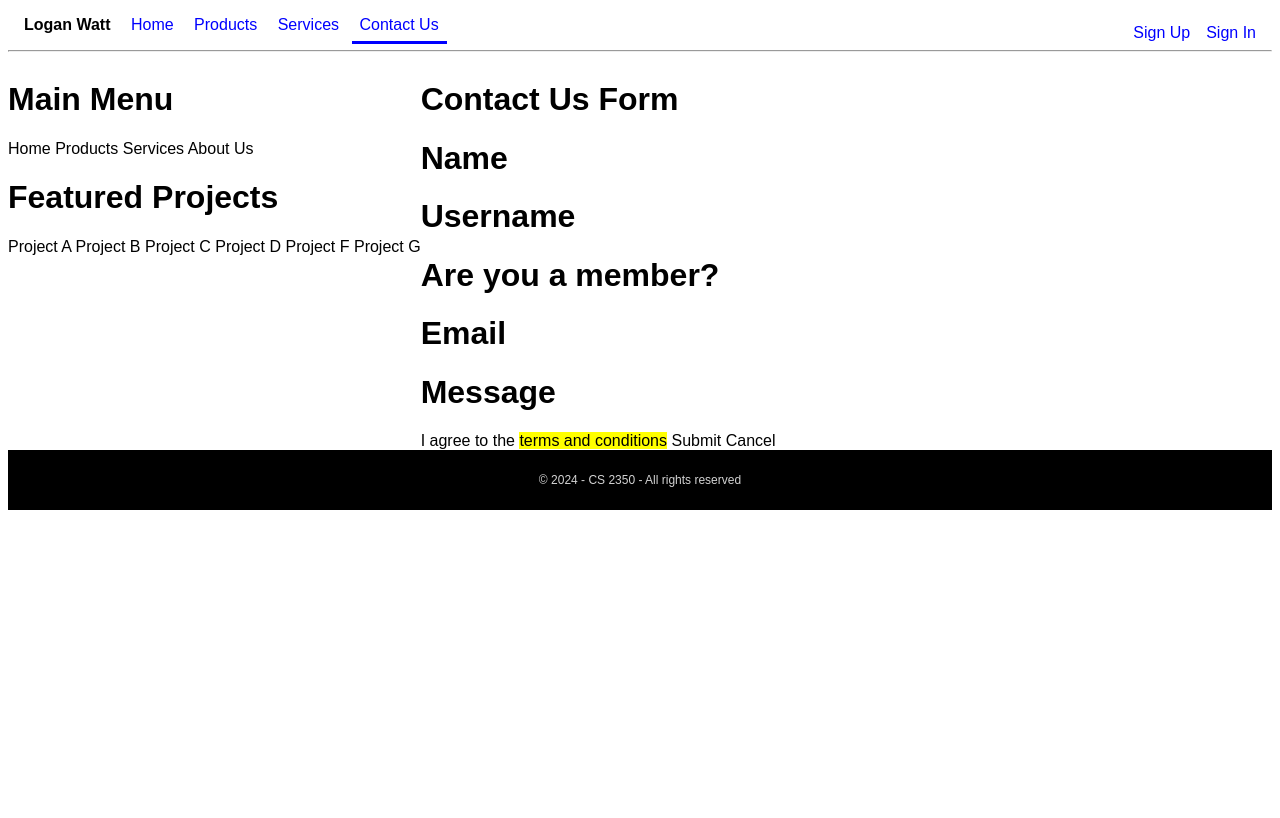
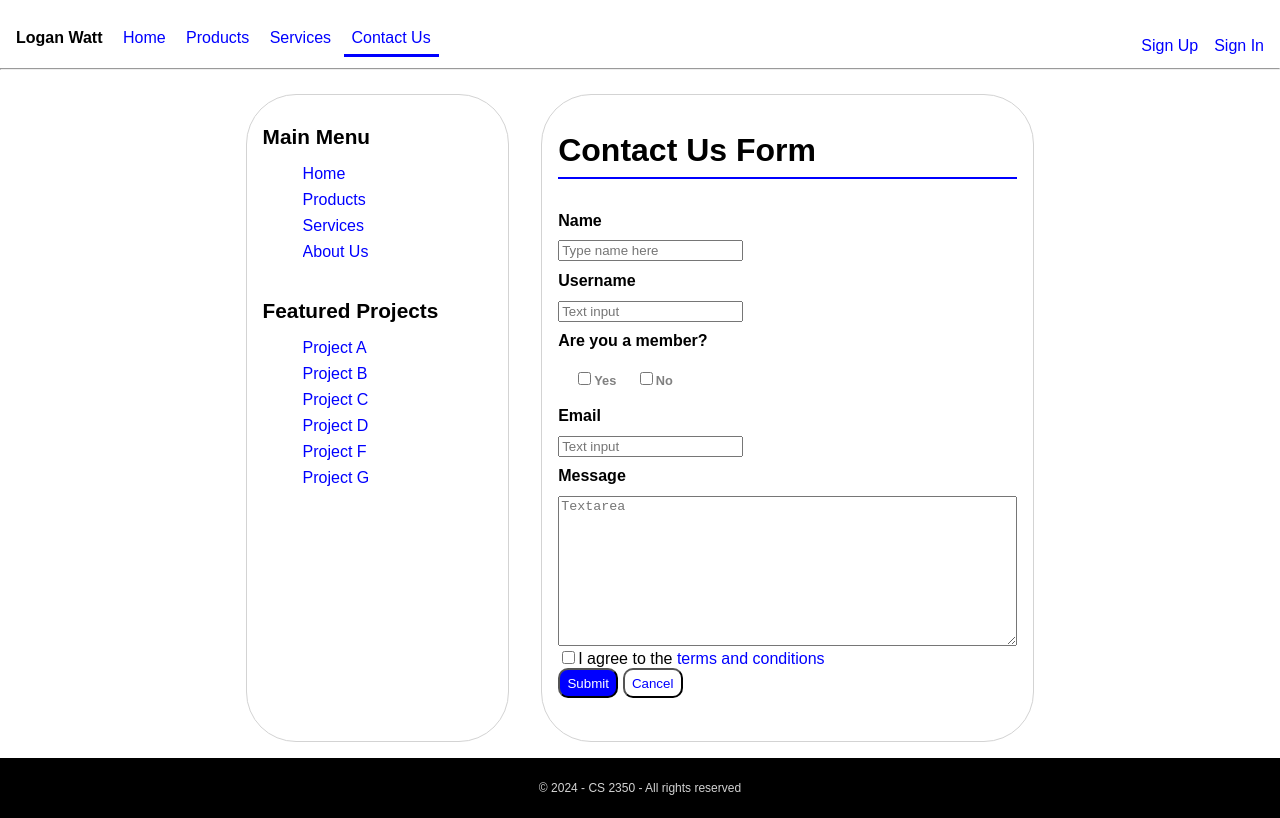
Before and after one commit to Logan-Watt/inclass-web-project, a website: page src/Simple_form/index.html in a window 1280 px wide. Drawn offline with Linux system fonts and the light colour scheme.

Commit message:
finished

```diff
--- a/src/Simple_form/index.html
+++ b/src/Simple_form/index.html
@@ -8,7 +8,6 @@
         <title>Simple Form</title>
 
         <style>
-        /* Default CSS for Page */
         :root {
             font-family: Arial, Helvetica, sans-serif;
             font-size: 16px;
@@ -17,16 +16,14 @@
 
         *, ::after, ::before {
             box-sizing: inherit;
-        }
-
-        /* CSS for Top Div */
-        .top {
-
+            overflow: hidden;
         }
 
         header {
             font-size: 1rem;
             padding: .5rem;
+            height: 60px;
+            line-height: 60px;
         }
 
         footer {
@@ -54,40 +51,14 @@
         }
 
         header .sign {
-            padding: .5rem;
             float: right;
         }
 
-        /* CSS for Creation of Flexbox */
         .use-flex #main-container {
             display: flex;
             flex-flow: row nowrap;
             width: 100vw;
-        }
-
-        /* CSS for Flexbox Left */
-        .use-flex #left-col {
-
-        }
-
-        .mainmenu {
-
-        }
-
-        .mainmenu h1 {
-
-        }
-
-        .featured {
-
-        }
-
-        .featured h1 {
-
-        }
-
-        .item {
-
+            justify-content: center;
         }
 
         .clearfix::after {
@@ -96,58 +67,85 @@
             display: table;
         }
 
-        /* CSS for Flexbox Right */
         .use-flex #main-col {
-            flex: 1;
+            flex: .4;
+            padding: 1rem;
+            margin: 1rem;
+            border: 1px solid lightgray;
+            border-radius: 50px;
         }
 
-        .formtop {
-
+        #left-col {
+            flex: .2;
+            padding: 1rem;
+            margin: 1rem;
+            border-radius: 50px;
+            border: 1px solid lightgray;
+            width: 25%;
         }
 
-        .form {
-
+        #main-container {
+            height: calc(100vh - 120px);
         }
 
-        .form #username {
-
+        body {
+            margin: 0;
         }
 
-        .form #member {
-
+        #left-col h1 {
+            font-size: 1.3rem;
         }
 
-        .form #email {
-
+        #left-col .item {
+            color: blue;
+            padding-bottom: .5rem;
         }
 
-        .form #textbox {
-
+        #main-col .form-top h1 {
+            font-size: 2rem;
+            padding-bottom: .5rem;
+            border-bottom: 2px solid blue;
         }
 
-        .formend {
-
+        #main-col .form {
+            font-size: .5rem;
+            font-weight: bold;
         }
 
-        .boxtick {
-
+        .form .box-tick {
+            font-size: .8rem;
+            color: gray;
+            padding: .5rem;
         }
 
-        .boxtick #highlight {
-
+        .form .box-tick span {
+            padding: .5rem;
         }
 
-        .button {
-
+        .form textarea {
+            width: 100%;
+            height: 150px;
         }
 
-        /* CSS for Bottom Div */
-        .bottom {
-
+        .form-end mark {
+            color: blue;
+            background-color: white;
         }
 
-        .bottom #copyright {
+        .form-end #submit {
+            background-color: blue;
+            border-radius: 10px;
+            color: white;
+            width: 60px;
+            height: 30px;
+        }
 
+        .form-end #cancel {
+            border-radius: 10px;
+            color: blue;
+            width: 60px;
+            height: 30px;
+            background-color: white;
         }
 
     </style>
@@ -170,19 +168,23 @@
             <div id="left-col">
                 <div class="main-menu clearfix">
                     <h1>Main Menu</h1>
-                    <span class="item">Home</span>
-                    <span class="item">Products</span>
-                    <span class="item">Services</span>
-                    <span class="item">About Us</span>
+                    <ul>
+                        <li class="item">Home</li>
+                        <li class="item">Products</li>
+                        <li class="item">Services</li>
+                        <li class="item">About Us</li>
+                    </ul>
                 </div>
                 <div class="featured clearfix">
                     <h1>Featured Projects</h1>
-                    <span class="item">Project A</span>
-                    <span class="item">Project B</span>
-                    <span class="item">Project C</span>
-                    <span class="item">Project D</span>
-                    <span class="item">Project F</span>
-                    <span class="item">Project G</span>
+                    <ul>
+                        <li class="item">Project A</li>
+                        <li class="item">Project B</li>
+                        <li class="item">Project C</li>
+                        <li class="item">Project D</li>
+                        <li class="item">Project F</li>
+                        <li class="item">Project G</li>
+                    </ul>
                 </div>
             </div>
             <div id="main-col">
@@ -190,17 +192,28 @@
                     <h1>Contact Us Form</h1>
                 </div>
                 <div class="form clearfix">
-                    <h1>Name</h1>
+                    <h1 id="name">Name</h1>
+                    <input type="text" id="name" placeholder="Type name here">
                     <h1 id="username">Username</h1>
+                    <input type="text" id="username" placeholder="Text input">
                     <h1 id="member">Are you a member?</h1>
+                    <div class="box-tick">
+                        <span><input type="checkbox">Yes</span>
+                        <span><input type="checkbox">No</span>
+                    </div>
                     <h1 id="email">Email</h1>
-                    <h1 id="textbox">Message</h1>
+                    <input type="text" id="email" placeholder="Text input">
+                    <h1 class="textbox">Message</h1>
+                    <textarea type="text" id="textbox"
+                        placeholder="Textarea"></textarea>
                 </div>
                 <div class="form-end clearfix">
-                    <span class="box-tick">I agree to the <mark
+                    <span class="box-tick"><input type="checkbox">I agree to the
+                        <mark
                             id="highlight">terms and conditions</mark></span>
-                    <span class="button">Submit</span>
-                    <span class="button">Cancel</span>
+                            <br>
+                    <button type="submit" id="submit">Submit</button>
+                    <button type="cancel" id="cancel">Cancel</button>
                 </div>
             </div>
         </div>
```
